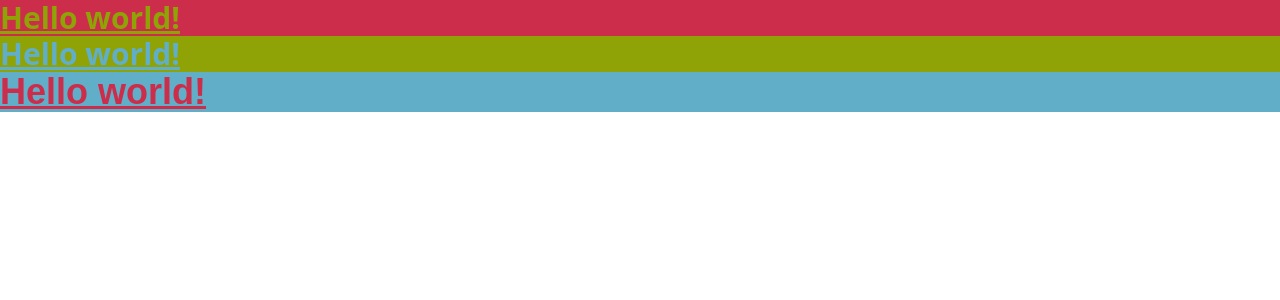
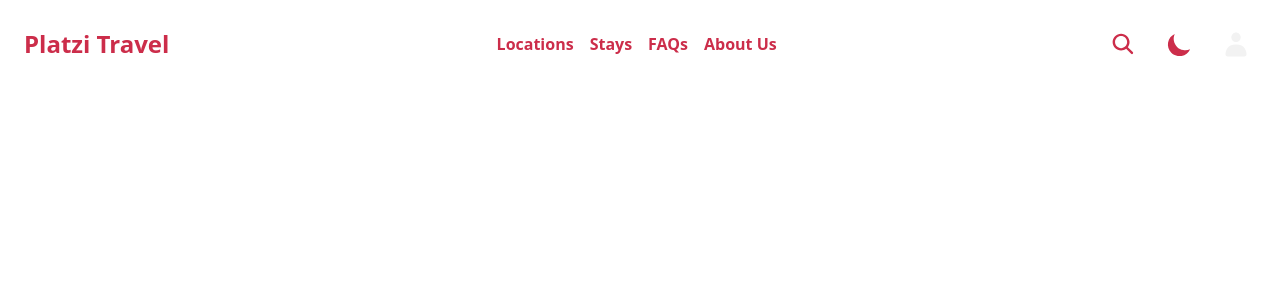
Before and after one commit to nestorrig/PLATZI-Tailwind-Basico, a React (Vite) app: page / in a window 1280 px wide. Shown: the top 300 px of the page. Built offline with nearby package versions, Linux system fonts and the light colour scheme.

Commit message:
Add header

```diff
--- a/src/App.jsx
+++ b/src/App.jsx
@@ -1,20 +1,13 @@
 // import { useState } from 'react'
 
+import Header from './components/Header'
 import './index.css'
 
 function App() {
 
   return (
     <>
-      <h1 className="text-3xl font-bold underline text-secondary bg-primary">
-      Hello world!
-      </h1>
-      <h1 className="text-3xl font-bold underline text-terciary bg-secondary">
-      Hello world!
-      </h1>
-      <h1 className="text-4xl font-bold font-Montserrat underline text-primary bg-terciary">
-      Hello world!
-      </h1>
+      <Header />
     </>
   )
 }
--- /dev/null
+++ b/src/components/Header.jsx
@@ -0,0 +1,65 @@
+// import React from 'react';
+
+const Header = () => {
+return (
+    <header className="bg-">
+    {/* Mobile Header */}
+    <div className="md:hidden flex justify-end p-4">
+        {/* Dark Mode Button */}
+        <button className="bg-gray-800 text-white rounded-full flex justify-center items-center w-10 h-10">
+            <svg xmlns="http://www.w3.org/2000/svg" width="29" height="29" viewBox="0 0 29 29" fill="none">
+                <path d="M25.0748 19.2748C22.9267 20.2465 20.5334 20.5405 18.214 20.1177C15.8945 19.6949 13.7589 18.5753 12.0918 16.9082C10.4246 15.241 9.30509 13.1055 8.88228 10.786C8.45946 8.46654 8.75347 6.0733 9.72512 3.92514C8.01494 4.69801 6.51777 5.87422 5.36208 7.35288C4.20638 8.83154 3.42666 10.5685 3.08979 12.4147C2.75293 14.261 2.86898 16.1614 3.428 17.9529C3.98702 19.7444 4.97232 21.3736 6.29935 22.7006C7.62639 24.0276 9.25556 25.0129 11.0471 25.572C12.8386 26.131 14.739 26.247 16.5852 25.9102C18.4315 25.5733 20.1684 24.7936 21.6471 23.6379C23.1257 22.4822 24.302 20.985 25.0748 19.2748Z" fill="#CC2D4A"/>
+            </svg>
+        </button>
+    </div>
+
+    {/* Desktop Header */}
+    <div className="hidden md:flex items-center justify-center">
+        <div className="hidden md:flex justify-between items-center w-full max-w-7xl p-6">
+            {/* Title */}
+            <h1 className="text-2xl font-bold text-center text-primary">Platzi Travel</h1>
+
+            {/* Navigation */}
+            <nav className="flex justify-center gap-4 transition-colors">
+                <a href="#" className="text-6 font-bold text-primary hover:text-black transition-colors">
+                    Locations
+                </a>
+                <a href="#" className="text-6 font-bold text-primary hover:text-black transition-colors">
+                    Stays
+                </a>
+                <a href="#" className="text-6 font-bold text-primary hover:text-black transition-colors">
+                    FAQs
+                </a>
+                <a href="#" className="text-6 font-bold text-primary hover:text-black transition-colors">
+                    About Us
+                </a>
+            </nav>
+            {/* Action Buttons */}
+            <div className="flex justify-center gap-4">
+                {/* Search Button */}
+                <button className="hover:bg-gray rounded-full flex justify-center items-center w-10 h-10 transition-colors duration-500">
+                    <svg xmlns="http://www.w3.org/2000/svg" width="29" height="29" viewBox="0 0 29 29" fill="none">
+                        <path fillRule="evenodd" clipRule="evenodd" d="M12.0833 3.625C7.41192 3.625 3.625 7.41192 3.625 12.0833C3.625 16.7547 7.41192 20.5417 12.0833 20.5417C13.9832 20.5417 15.7368 19.9153 17.1489 18.8577L22.104 23.8128C22.5759 24.2847 23.341 24.2847 23.8128 23.8128C24.2847 23.341 24.2847 22.5759 23.8128 22.104L18.8577 17.1489C19.9153 15.7368 20.5417 13.9832 20.5417 12.0833C20.5417 7.41192 16.7547 3.625 12.0833 3.625ZM6.04167 12.0833C6.04167 8.74661 8.74661 6.04167 12.0833 6.04167C15.4201 6.04167 18.125 8.74661 18.125 12.0833C18.125 15.4201 15.4201 18.125 12.0833 18.125C8.74661 18.125 6.04167 15.4201 6.04167 12.0833Z" fill="#CC2D4A"/>
+                    </svg>
+                </button>
+                {/* Dark Mode Button */}
+                <button className="hover:bg-gray rounded-full flex justify-center items-center w-10 h-10 transition-colors duration-500">
+                    <svg xmlns="http://www.w3.org/2000/svg" width="29" height="29" viewBox="0 0 29 29" fill="none">
+                        <path d="M25.0748 19.2748C22.9267 20.2465 20.5334 20.5405 18.214 20.1177C15.8945 19.6949 13.7589 18.5753 12.0918 16.9082C10.4246 15.241 9.30509 13.1055 8.88228 10.786C8.45946 8.46654 8.75347 6.0733 9.72512 3.92514C8.01494 4.69801 6.51777 5.87422 5.36208 7.35288C4.20638 8.83154 3.42666 10.5685 3.08979 12.4147C2.75293 14.261 2.86898 16.1614 3.428 17.9529C3.98702 19.7444 4.97232 21.3736 6.29935 22.7006C7.62639 24.0276 9.25556 25.0129 11.0471 25.572C12.8386 26.131 14.739 26.247 16.5852 25.9102C18.4315 25.5733 20.1684 24.7936 21.6471 23.6379C23.1257 22.4822 24.302 20.985 25.0748 19.2748Z" fill="#CC2D4A"/>
+                    </svg>
+                </button>
+                {/* User Button */}
+                <button className="hover:bg-primary rounded-full flex justify-center items-center w-10 h-10 transition-colors duration-500">
+                    <svg xmlns="http://www.w3.org/2000/svg" width="28" height="29" viewBox="0 0 28 29" fill="none">
+                        <path fillRule="evenodd" clipRule="evenodd" d="M5.22261 18.379C6.75597 16.1651 9.47161 14.5 13.9998 14.5C18.528 14.5 21.2437 16.1651 22.777 18.379C24.259 20.5187 24.495 22.9711 24.4997 24.3281C24.5045 25.6927 23.3999 26.5834 22.2675 26.5834H5.73218C4.59972 26.5834 3.49515 25.6927 3.49989 24.3281C3.50461 22.9711 3.74064 20.5187 5.22261 18.379Z" fill="#F2F2F2"/>
+                        <path fillRule="evenodd" clipRule="evenodd" d="M13.9999 12.0834C16.5773 12.0834 18.6666 9.9194 18.6666 7.25002C18.6666 4.58064 16.5773 2.41669 13.9999 2.41669C11.4226 2.41669 9.33327 4.58064 9.33327 7.25002C9.33327 9.9194 11.4226 12.0834 13.9999 12.0834Z" fill="#F2F2F2"/>
+                    </svg>
+                </button>
+            </div>
+        </div>
+    </div>
+    </header>
+);
+};
+
+export default Header;
--- a/tailwind.config.js
+++ b/tailwind.config.js
@@ -27,11 +27,17 @@ export default {
         'primary': '#CC2D4A',
         'secondary': '#8FA206',
         'terciary': '#61AEC9',
+        'white': '#FFFFFF',
+        'black': '#000000',
+        'gray': '#CCCCCC',
       },
       textColor: {
         'primary': '#CC2D4A',
         'secondary': '#8FA206',
         'terciary': '#61AEC9',
+        'white': '#FFFFFF',
+        'black': '#000000',
+        'gray': '#CCCCCC',
       },
       fontFamily: {
         Montserrat: ["Monserrat", "sans-serif"],
```
